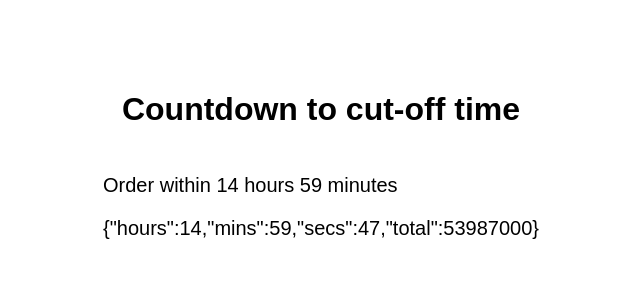
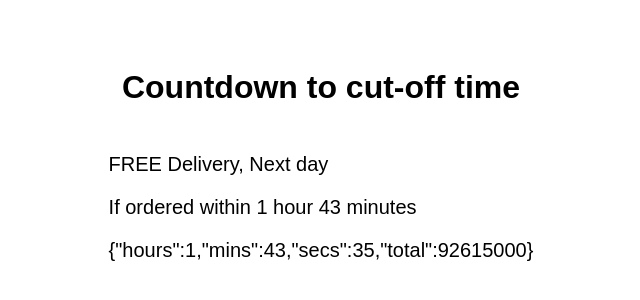
Before and after one commit to rolandjlevy/react-timer-component, a React (Vite) app: page / in a window 1280 px wide. Shown: the part 238-538 px from the top of the page, without its empty margins (319-959 px from the left). Built offline with nearby package versions, Linux system fonts and the light colour scheme.

Commit message:
Created API for new endpoint

```diff
--- a/package.json
+++ b/package.json
@@ -12,6 +12,7 @@
     "@vitejs/plugin-react-refresh": "^1.3.0",
     "axios": "^0.26.1",
     "moment": "^2.29.1",
+    "moment-timezone": "^0.5.34",
     "react": "^17.0.2",
     "react-dom": "^17.0.2",
     "vite": "^2.3.8"
--- a/src/App.jsx
+++ b/src/App.jsx
@@ -5,7 +5,7 @@ function App() {
   return (
     <article>
       <h1>Countdown to cut-off time</h1>
-      <Countdown cutOffDate="2022-03-27T00:23:00" />
+      <Countdown />
     </article>
   );
 }
--- a/src/Countdown.jsx
+++ b/src/Countdown.jsx
@@ -1,12 +1,13 @@
 import React, { useEffect, useState, useRef } from 'react';
 import axios from 'axios';
 import moment from 'moment';
+// import moment from ' moment-timezone';
 
 const formatPlural = (str, n) => n > 1 ? `${str}s` : str;
 
 const formatCountdown = (t) => {
-  const hours = t.hours ? `${t.hours} ${formatPlural('hour', t.hours)}` : '';
-  return `Order within ${hours} ${t.mins} minutes`;
+  const hours = t.hours > 0 ? `${t.hours} ${formatPlural('hour', t.hours)}` : '';
+  return `If ordered within ${hours} ${t.mins} minutes`;
 }
 
 const countdownDate = ({cutOffDate}) => {
@@ -20,12 +21,21 @@ const countdownDate = ({cutOffDate}) => {
   };
 }
 
-const Countdown = ({cutOffDate}) => {
+const Countdown = () => {
   const timerRef = useRef(null);
+  const cutOffDate = "2022-03-27T11:06:48";
   const initialCountdown = countdownDate({ cutOffDate });
   const [timer, setTimer] = useState(initialCountdown);
   const [response, setResponse] = useState(null);
-  const url = 'https://jsonplaceholder.typicode.com/albums/1';
+
+  /* Questions:
+   1. only display hours and minutes?
+   2. add one minute to avoid 0 minutes remaining?
+  */
+
+  // endpoint for next picking cut off point
+  // const url = 'https://jsonplaceholder.typicode.com/albums/1';
+  const url = 'https://express-api-for-react-timer.rolandjlevy.repl.co/cutoff';
 
   useEffect(() => {
     if (timer.total > 0) {
@@ -45,6 +55,7 @@ const Countdown = ({cutOffDate}) => {
       try {
         const options = { cancelToken: source.token };
         const { data } = await axios.get(url, options);
+        console.log(data);
         setResponse(data);
       } catch (error) {
         if (axios.isCancel(error)) return;
@@ -58,11 +69,12 @@ const Countdown = ({cutOffDate}) => {
     <main className="container">
       {timer.total > 0 ?
         (<section>
+          <p>FREE Delivery, Next day</p>
           <p>{timer ? formatCountdown(timer) : null}</p>
           <p>{timer ? JSON.stringify(timer) : null}</p>
         </section>) :
         (<section>
-          <h3>API response</h3>
+          <h3>API request for next cut off point</h3>
           <p>{response ? JSON.stringify(response) : null}</p>
         </section>)}
     </main>
```
Also changed, not shown: 2 other files (tests, documents, lock files or other folders).
